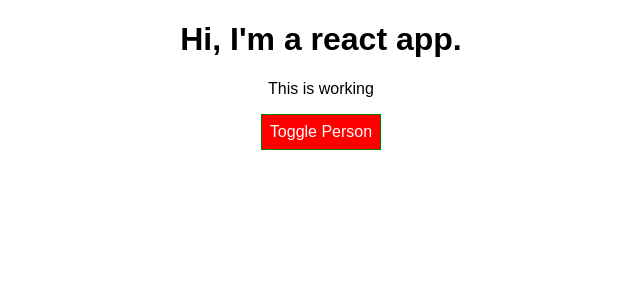
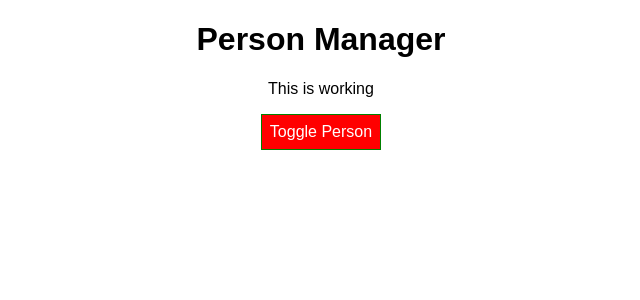
Before and after one commit to ypearson/react_course_work, a React app: page / in a window 1280 px wide. Shown: the top 300 px of the page, without its empty margins (319-959 px from the left). Built offline with nearby package versions, Linux system fonts and the light colour scheme.

Commit message:
updated code, made it more modular

```diff
--- /dev/null
+++ b/src/components/Cockpit/Cockpit.css
@@ -0,0 +1,32 @@
+.Cockpit {
+    text-align: center;
+}
+
+.red {
+color: red;
+}
+.bold {
+    font-weight: bold;
+}
+
+.Cockpit button {
+background-color: red;
+color: white;
+font: inherit;
+border: 1px solid green;
+padding: 8px;
+cursor: pointer;
+}
+
+.Cockpit button:hover {
+background-color: lightgreen;
+color: black;
+}
+
+.Cockpit button.Red {
+background-color: red;
+}
+
+.Cockpit button.Red:hover {
+background-color: salmon;
+}
--- /dev/null
+++ b/src/components/Cockpit/Cockpit.js
@@ -0,0 +1,31 @@
+import React from 'react';
+import classes from './Cockpit.css';
+
+const cockpit = (props) => {
+
+    let btnClasses = '';
+    let assignedClasses = []
+    if(props.show) {
+        btnClasses = classes.Red;
+    }
+    console.log('cp classes=',classes)
+    console.log("props.persons.length=", props.persons.length);
+    if(props.persons.length <=2 ) {
+        assignedClasses.push(classes.red);
+    }
+    if(props.persons.length <=1 ) {
+        assignedClasses.push(classes.bold);
+    }
+
+    return (
+        <div className={classes.Cockpit}>
+            <h1>{props.title}</h1>
+            <p className={assignedClasses.join(' ')}> This is working</p>
+            <button className={btnClasses} onClick={props.click}>
+                Toggle Person
+            </button>
+        </div>
+    );
+}
+
+export default cockpit;
--- a/src/containers/App.js
+++ b/src/containers/App.js
@@ -1,6 +1,7 @@
 import React, { Component } from 'react';
 import classes from './App.css';
 import Persons from '../components/Persons/Persons';
+import Cockpit from '../components/Cockpit/Cockpit';
 
 // onClick event
 // https://reactjs.org/docs/events.html#mouse-events
@@ -17,7 +18,7 @@ class App extends Component {
 
   nameChangeHandler = (event, id) => {
 
-    const personIndex = this.state.persons.findIndex(p=> {
+    const personIndex = this.state.persons.findIndex(p => {
       return p.id === id;
     });
     const person = {
@@ -48,7 +49,6 @@ class App extends Component {
   render() {
 
     let persons = null;
-    let btnClasses='';
 
     if (this.state.showPerson) {
       persons = (
@@ -58,26 +58,21 @@ class App extends Component {
             togglePerson={()=>this.togglePersonHandler()}
             nameChange={(event, id)=>this.nameChangeHandler(event, id)}/>
       );
+    }
 
-      btnClasses = classes.Red;
-      }
-      const assignedClasses = [];
-      if(this.state.persons.length <=2) {
-        assignedClasses.push(classes.red);
-      }
-      if(this.state.persons.length <=1) {
-        assignedClasses.push(classes.bold);
-      }
+    console.log("classes=", classes);
 
-      console.log("classes=", classes);
+    let cockpit=(
+      <Cockpit
+      title={this.props.appTitle}
+      show = {this.state.showPerson}
+      persons={this.state.persons}
+      click={this.togglePersonHandler}></Cockpit>
+    );
 
     return (
         <div className={classes.App}>
-          <h1> Hi, I'm a react app.</h1>
-          <p className={assignedClasses.join(' ')}> This is working</p>
-          <button className={btnClasses} onClick={this.togglePersonHandler}>
-            Toggle Person
-          </button>
+          {cockpit}
           {persons}
         </div>
     );
--- a/src/index.js
+++ b/src/index.js
@@ -4,5 +4,5 @@ import './index.css';
 import App from './containers/App';
 import registerServiceWorker from './registerServiceWorker';
 
-ReactDOM.render(<App />, document.getElementById('root'));
+ReactDOM.render(<App appTitle="Person Manager"/>, document.getElementById('root'));
 registerServiceWorker();
```
